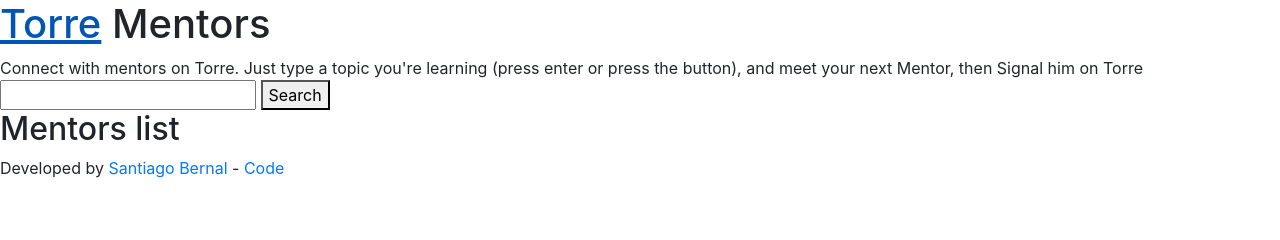
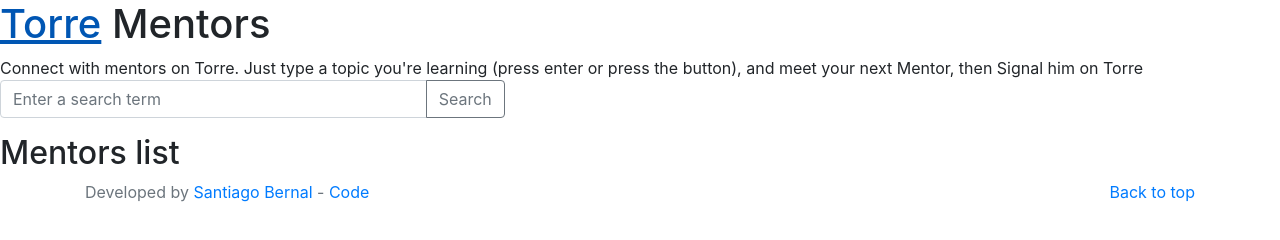
Before and after one commit to santiaguf/torre-mentors, a plain HTML site: page index.html in a window 1280 px wide. Drawn offline with nearby package versions, Linux system fonts and the light colour scheme.

Commit message:
[update] bootstrap footer an search

```diff
--- a/index.html
+++ b/index.html
@@ -24,23 +24,36 @@
       <h1><a href="https://torre.co" target="_blank">Torre</a> Mentors</h1>
       <span>Connect with mentors on Torre. Just type a topic you're learning (press enter or press the button), and meet your next Mentor, then Signal him on Torre</span>
     </div>
-    <div id="search-form">
-      <input type="text" id="searchTerm" class="input" name="searchTerm" minlength="3"/>
-      <button type="button" onclick="search(document.getElementById('searchTerm').value)">Search</button>
+
+    <div class="input-group mb-3" id="search-form">
+      <input type="text" class="input form-control col-md-4" placeholder="Enter a search term" aria-label="Search term" aria-describedby="button-addon2" id="searchTerm" name="searchTerm" minlength="3" >
+      <div class="input-group-append">
+        <button class="btn btn-outline-secondary" type="button" id="button-addon2" onclick="search(document.getElementById('searchTerm').value)">Search</button>
+      </div>
     </div>
+
     <div id="mentor-title">
       <h2>Mentors list</h2>
     </div>
+
     <div id="mentors" class="row">
     </div>
+
+    <div id="load-more">
+      <button type="button" class="btn btn-primary" onclick="search(document.getElementById('searchTerm').value)" id="load-more-button">Load More</button>
+    </div>
+
     <div id="clear-result">
-      <button type="button" onclick="clearList()" id="clear-button">Clear</button>
+      <button type="button" class="btn btn-warning" onclick="clearList()" id="clear-button">Clear</button>
     </div>
-    <div id="load-more">
-      <button type="button" onclick="search(document.getElementById('searchTerm').value)" id="load-more-button">Load More</button>
-    </div>
-    <footer>
-      <p>Developed by <a href="https://sb.js.org/">Santiago Bernal</a> - <a href="https://github.com/santiaguf/torre-mentors/" target="_blank">Code</a></p>
+
+    <footer class="text-muted">
+      <div class="container">
+        <p class="float-right">
+          <a href="#">Back to top</a>
+        </p>
+        <p>Developed by <a href="https://sb.js.org/">Santiago Bernal</a> - <a href="https://github.com/santiaguf/torre-mentors/" target="_blank">Code</a></p>
+      </div>
     </footer>
 
     <script type="text/javascript">
```
